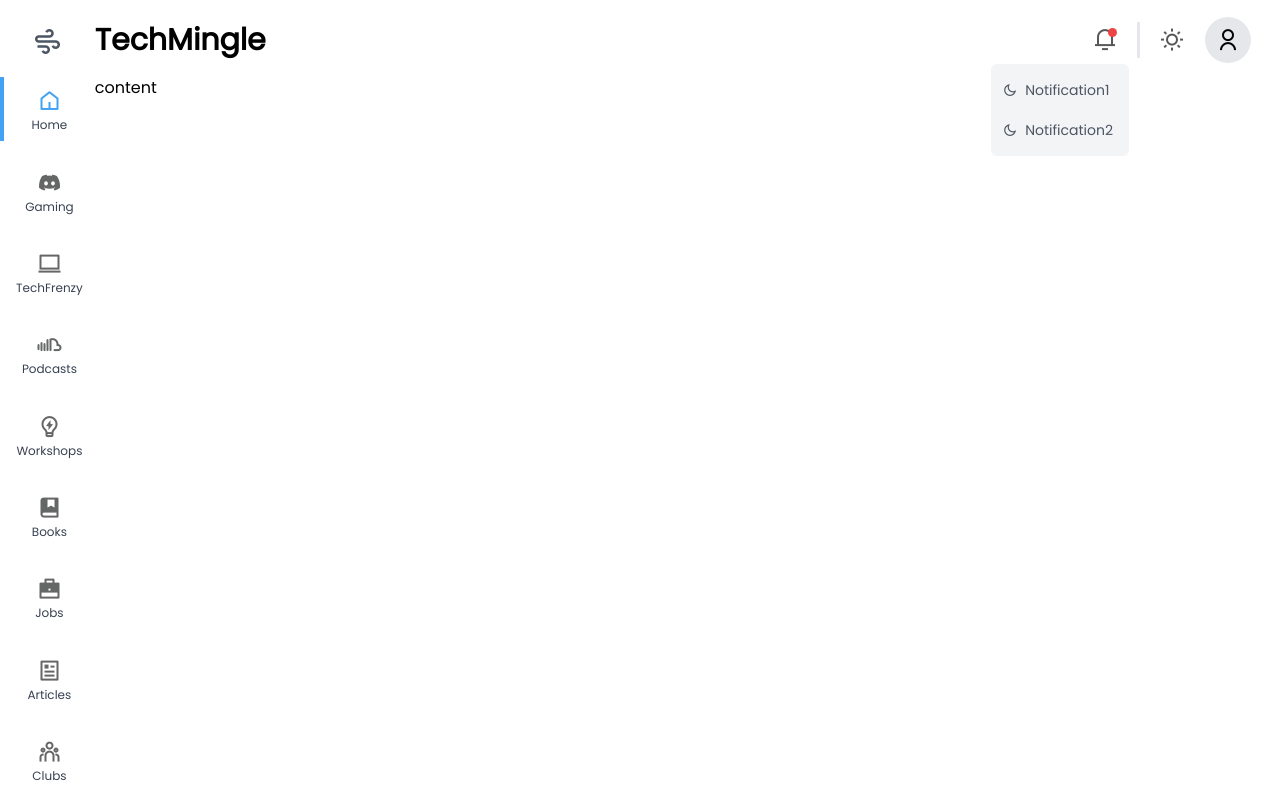
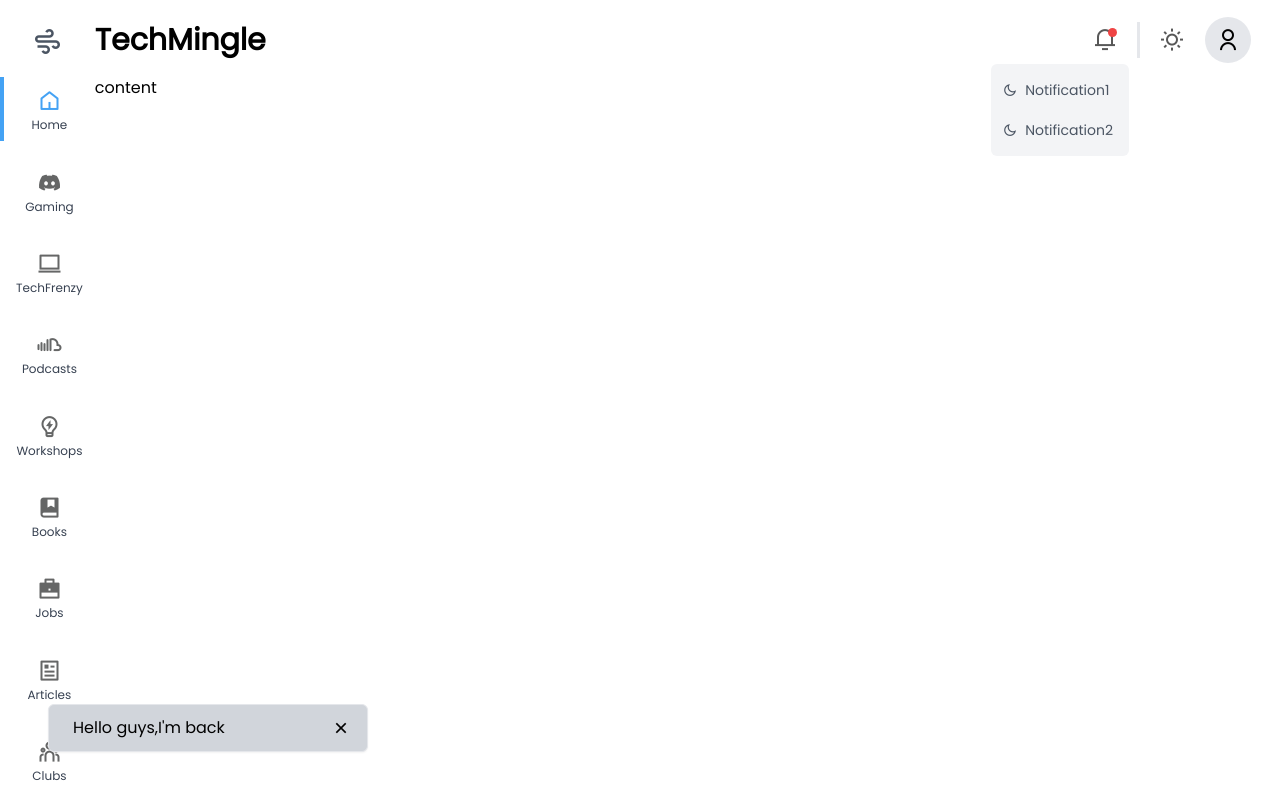
Before and after one commit to BubbleBitCore/TechMingle, a React (Create React App) app: page / in a window 1280 px wide. Both pictures are taken after a click on the element 1105 px from the left and 40 px from the top of the page. Built offline with nearby package versions, Linux system fonts and the light colour scheme.

Commit message:
added snackbar/toast

```diff
--- a/src/App.jsx
+++ b/src/App.jsx
@@ -1,12 +1,20 @@
+import { AnimatePresence } from "framer-motion";
 import AppWrapper from "./components/AppWrapper";
 import ResetScroll from "./components/ResetScroll";
+import SnackBar from "./components/SnackBar";
 
 const App = () => {
   return (
     <>
+    <AnimatePresence mode="wait">
       <AppWrapper />
       {/* Reset Scroll On Route Change so that if user has scroll on other page it is  reset on route change */}
       <ResetScroll />
+      {/* SnackBar */}
+      <SnackBar/>
+      {/* to create toast messages/snackbar  */}
+      {/* dispatch(changeSnackBarState({ message: "Hello guys,I'm back",icon:"remix/FontAwesome icon class",visible:true })); */}
+      </AnimatePresence>
     </>
   );
 };
--- a/src/components/AppWrapper.jsx
+++ b/src/components/AppWrapper.jsx
@@ -1,4 +1,4 @@
-import { Routes, Route } from "react-router-dom";
+import { Routes, Route, useLocation } from "react-router-dom";
 import Navigation from "./Navigation";
 import Login from "../pages/Login";
 import Home from "../pages/Home";
@@ -20,6 +20,7 @@ import { useSelector } from "react-redux";
 
 const AppWrapper = () => {
   const mode = useSelector((state) => state.common.mode);
+  const location = useLocation();
   return (
     <>
       <div
@@ -31,7 +32,7 @@ const AppWrapper = () => {
 
         <div className="flex h-full w-full max-sm:px-0">
           {/* Everything will render/change here */}
-          <Routes>
+          <Routes location={location} key={location.key}>
             <Route exact path="/" element={<Home Header={Header} />} />
             <Route exact path="/login" element={<Login />} />
             <Route exact path="/signup" element={<Signup />} />
--- a/src/components/Header.jsx
+++ b/src/components/Header.jsx
@@ -2,7 +2,7 @@ import React, { useEffect, useState } from "react";
 import MobileSidebar from "./MobileSidebar";
 import { useDispatch, useSelector } from "react-redux";
 import ClickMenu from "./ClickMenu";
-import { changeMode } from "../slices/commonSlice";
+import { changeMode, changeSnackBarState } from "../slices/commonSlice";
 
 const Header = ({ urlName }) => {
   // Mode is handled here
@@ -115,6 +115,7 @@ const Header = ({ urlName }) => {
               e.stopPropagation();
               removeClickMenus();
               setNotiVisibility(true);
+              dispatch(changeSnackBarState({ message: "Hello guys,I'm back",visible:true }));
             }}
           >
             <i className="hover:opacity-100 opacity-65 transition-all ri-notification-3-line text-2xl"></i>
--- /dev/null
+++ b/src/components/SnackBar.jsx
@@ -0,0 +1,41 @@
+import { useDispatch, useSelector } from "react-redux";
+import { changeSnackBarState } from "../slices/commonSlice";
+import { motion } from "framer-motion";
+import { useState } from "react";
+
+const SnackBar = () => {
+  const mode = useSelector((state) => state.common.mode);
+  const snackBar = useSelector((state) => state.common.snackBar);
+  const dispatch = useDispatch();
+  return (
+    <>
+      {snackBar?.visible && (
+        <motion.div
+          initial={{ y: "20vh", scale: 0 }}
+          animate={{ y: "0", scale: 1 }}
+          transition={{ duration: 0.1, type: "tween" }}
+          className={`${mode ? "bg-[#282828]" : "bg-gray-300 border"} ${
+            mode ? "text-[#6f6f6f]" : "text-black"
+          }  m-2 px-4 max-w-72 overflow-hidden fixed max-sm:left-2 left-10 bottom-10 max-sm:bottom-2 rounded-md min-w-[25%] min-h-[3rem] flex  items-center z-50 justify-between transition-all duration-500 shadow-sm max-sm:min-w-[75%]`}
+        >
+          <div className="w-[90%]  flex gap-2 justify-center items-center">
+            <i className={`${snackBar.icon} text-xl`}></i>
+            <p className="w-full overflow-hidden text-ellipsis select-none">
+              {snackBar.message}
+            </p>
+          </div>
+          <i
+            onClick={() => {
+              dispatch(changeSnackBarState({ visible: false }));
+            }}
+            class={`ri-close-line text-xl ${
+              mode ? "hover:text-white" : "hover:text-gray-500"
+            } transition-all cursor-pointer`}
+          ></i>
+        </motion.div>
+      )}
+    </>
+  );
+};
+
+export default SnackBar;
--- a/src/slices/commonSlice.js
+++ b/src/slices/commonSlice.js
@@ -6,6 +6,11 @@ const initialState = {
   mode:
     window.matchMedia &&
     window.matchMedia("(prefers-color-scheme: dark)").matches, // false means Light mode , true means Dark Mode
+  snackBar: {
+    message: "",
+    icon: "",
+    visible: false,
+  },
 };
 
 export const commonSlice = createSlice({
@@ -16,9 +21,12 @@ export const commonSlice = createSlice({
     changeMode: (state, action) => {
       state.mode = action.payload;
     },
+    changeSnackBarState: (state, action) => {
+      state.snackBar = action.payload;
+    },
   },
 });
 
-export const { changeMode } = commonSlice.actions;
+export const { changeMode, changeSnackBarState } = commonSlice.actions;
 
 export default commonSlice.reducer;
```
